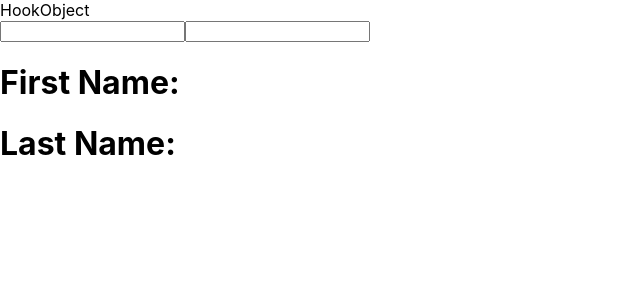
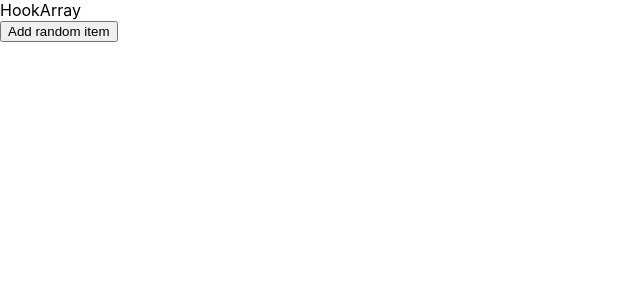
Before and after one commit to sudeepsawant10/react-my-app, a React (Create React App) app: page / in a window 1280 px wide. Shown: the top 300 px of the page, without its empty margins (0-640 px from the left). Built offline with nearby package versions, Linux system fonts and the light colour scheme.

Commit message:
useState with array

```diff
--- /dev/null
+++ b/src/components/hooks/HookArray.js
@@ -0,0 +1,33 @@
+import React, { useState } from 'react'
+
+function HookArray() {
+    const [items, setItem] = useState([]);
+
+    const addItem = ()=>{
+        console.log("add item call")
+        setItem([...items,{
+            id:items.length,
+            value:Math.floor(Math.random()*10)
+        }])
+        // console.log(items)
+
+
+    }
+  return (
+    <div>HookArray
+        <div>
+        <button onClick={addItem}>Add random item</button>
+           <ul>
+                {
+                    items.map( item=>{
+                       return (<li key={item.id}>{item.value}</li>)
+                    })
+                }
+           </ul>
+
+        </div>
+    </div>
+  )
+}
+
+export default HookArray
--- a/src/index.js
+++ b/src/index.js
@@ -18,6 +18,7 @@
 import HookCounter from './components/hooks/HookCounter';
 import UseEffectCounter from './components/hooks/UseEffectCounter';
 import HookObject from './components/hooks/HookObject';
+import HookArray from './components/hooks/HookArray';
 
 const root = ReactDOM.createRoot(document.getElementById('root'));
 root.render(
@@ -56,7 +57,8 @@
     {/* <PostForm /> */}
     {/* <HookCounter /> */}
     {/* <UseEffectCounter /> */}
-    <HookObject />
+    {/* <HookObject /> */}
+    <HookArray />
   </React.StrictMode>
 );
 
```
